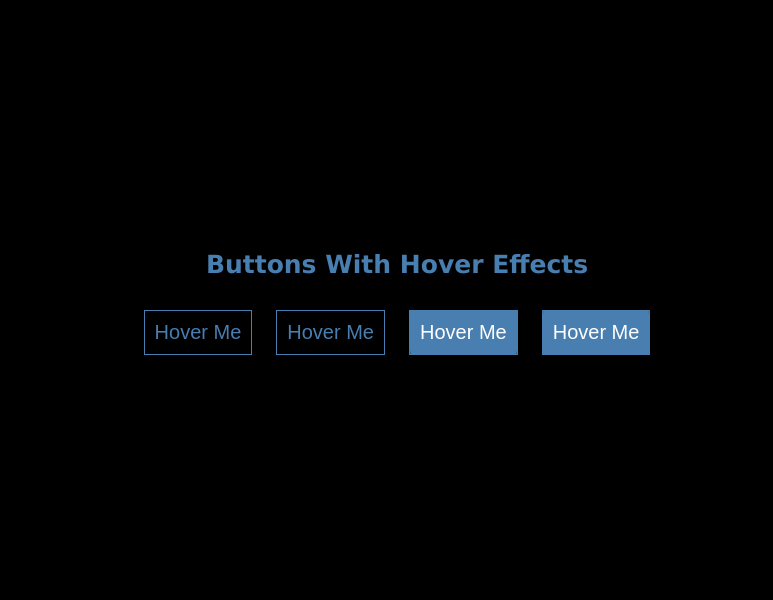
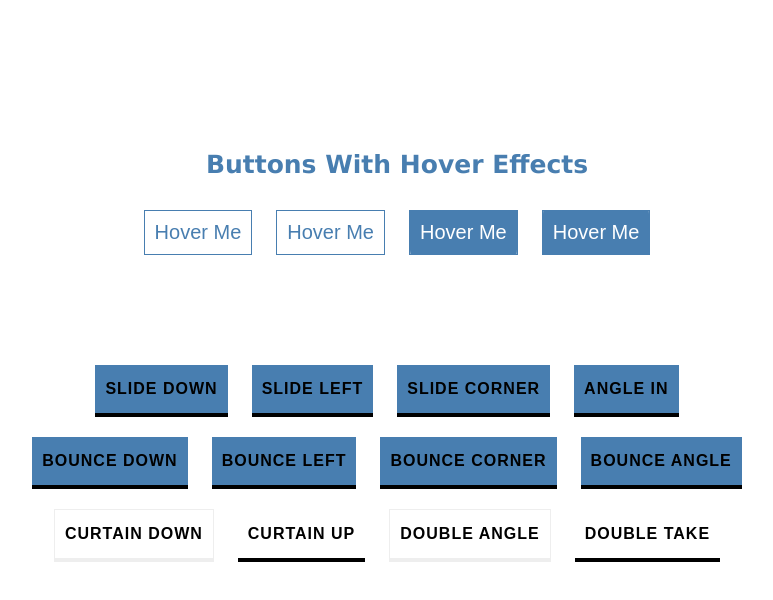
Before and after one commit to DavidKCoder/Buttons_Effect, a plain HTML site: page index.html in a window 1280 px wide. Shown: the whole page, without its empty margins (243-1016 px from the left). Drawn offline with Linux system fonts and the light colour scheme; a web font is replaced by a local one.

Commit message:
add(fix)

```diff
--- a/css/style.css
+++ b/css/style.css
@@ -1,12 +1,12 @@
 body {
    margin: 0;
    padding: 0;
-   background: #000;
+   background: rgb(255, 255, 255);
 }
 
 .container {
     text-align: center;
-    margin-top: 250px;
+    margin-top: 150px;
 }
 
 h2 {
@@ -73,3 +73,220 @@ h2 {
 .btn3:hover::before,.btn4:hover::before {
     height: 0%;
 }
+
+
+
+
+/* Second section */
+.container1 {
+    margin-top: 100px;
+
+    text-align: center;
+}
+
+.buttonfx{
+    color: black; /* button text color */
+    outline: none;
+    background: transparent;
+    border: none;
+    border-bottom: 4px solid #000000;
+    letter-spacing: 0.0625em;
+    padding: 8px 10px;
+    text-transform: uppercase;
+    font: bold 16px 'Bitter', sans-serif; /* use google font */
+    line-height: 2;
+    position: relative;
+      display: inline-block;
+    margin-right: 20px;
+    margin-bottom: 20px;
+    cursor: pointer;
+      text-decoration: none; /* remove underline if using A instead of BUTTON tag */
+    overflow: hidden;
+    transition: all .5s;
+  }
+
+  /* //// Default effect: Slide from Top  //// */
+
+  .buttonfx:before,
+  .buttonfx:after{
+    content: '';
+    position: absolute;
+    left: 0;
+    top: 0;
+    right: 0;
+    bottom: 0;
+    height: 100%;
+    background: #000000; /* onhover background color */
+    z-index: -1;
+    transform: translate3D(0,-100%,0); /* move elements above button so they don't appear initially */
+    transition: all .5s;
+  }
+
+  .buttonfx:before{
+    background: #487eb0; /* button default background color */
+    z-index: -2;
+    transform: translate3D(0,0,0);
+  }
+
+  .buttonfx:hover{
+      color: white;
+  }
+
+  .buttonfx:hover:after{
+    transform: translate3D(0,0,0);
+    transition: all .5s;
+  }
+
+  /* //// Slide Left  //// */
+
+  .slideleft:after{
+    top: 0;
+    z-index: -1;
+    transform: translate3D(-101%,0,0);
+  }
+
+  .slideleft:hover:after{
+    transform: translate3D(0,0,0);
+    transition: all .5s;
+  }
+
+  /* //// Slide Corner  //// */
+
+  .slidebottomleft:after{
+    transform: translate3D(-100%,100%,0);
+  }
+
+  .slidebottomleft:hover:after{
+      transform: translate3D(0,0,0);
+    transition: all .5s;
+  }
+
+  /* //// Angle In  //// */
+
+
+  .angleinleft:after{
+    width: 200%;
+    transform-origin: 0 bottom;
+    transform: translate3D(-50%,0,0) rotate(-50deg);
+  }
+
+  .angleinleft:hover:after{
+    transform: rotate(0deg);
+    transition: all .5s;
+  }
+
+  /* //// Curtain Down  //// */
+
+  .curtaindown{
+    border: 1px solid #eee;
+    border-bottom: 4px solid #eee;
+  }
+
+  .curtaindown:before,
+  .curtaindown:after{
+    background: #487eb0;
+    transform: translate3D(0,-100%,0);
+  }
+
+  .curtaindown:after{
+    transform: translate3D(0,100%,0);
+  }
+
+  .curtaindown:hover:before,
+  .curtaindown:hover:after{
+    transform: translate3D(0,-50%,0);
+    transition: all .5s;
+  }
+
+  .curtaindown:hover:after{
+    transform: translate3D(0,50%,0);
+  }
+
+  /* //// Curtain Up  //// */
+
+  .curtainup{
+    transform-style: preserve-3d;
+  }
+
+  .curtainup:before,
+  .curtainup:after{
+    transform-origin: center center;
+    transform: scale(1,0);
+  }
+
+
+  .curtainup:hover:before,
+  .curtainup:hover:after{
+    transform: scale(1);
+    border-radius: 0;
+  }
+
+  /* //// Double Angle In  //// */
+
+  .angleindouble{
+    border: 1px solid #eee;
+    border-bottom: 4px solid #eee;
+  }
+
+  .angleindouble:before{
+    top: 0;
+    left: 0;
+    width: 150%;
+    background: #487eb0;
+    transform-origin: 0 bottom;
+    transform:  translateX(-100%) rotate(-30deg);
+  }
+
+  .angleindouble:after{
+    top: 0;
+    left: auto;
+    right: 0;
+    width: 150%;
+    transform-origin: right bottom;
+    transform: translateX(100%) rotate(30deg);
+  }
+
+  .angleindouble:hover:before{
+    left: 0;
+    transform: rotate(0deg);
+    transition: all .5s;
+  }
+
+  .angleindouble:hover:after{
+    right: 0;
+    transform: rotate(0deg);
+    transition: all .5s;
+  }
+
+
+  /* //// Double Take  //// */
+
+  .doubletake:before,
+  .doubletake:after{
+    width: 200%;
+    background: #487eb0;
+    transform-origin: 0 bottom;
+    transform: translate3D(-50%,0,0) rotate(-50deg);
+  }
+
+  .doubletake:before{
+    opacity: .4;
+  }
+
+  .doubletake:hover:before,
+  .doubletake:hover:after{
+    transform: rotate(0deg);
+    transition: all .25s;
+  }
+
+  .doubletake:hover:after{
+    transition-delay: .25s;
+  }
+
+
+  /* #### Bounce classes #### */
+
+  .bouncein:hover:before,
+  .bouncein:hover:after{
+    transition-timing-function: cubic-bezier(0.52, 1.64, 0.37, 0.66) !important;
+  }
--- a/index.html
+++ b/index.html
@@ -21,5 +21,24 @@
       <button class="btn btn3">Hover Me</button>
       <button class="btn btn4">Hover Me</button>
     </div>
+
+    <div class="container1">
+      <button class="buttonfx" type="submit">Slide Down</button>
+      <button class="buttonfx slideleft">Slide Left</button>
+      <button class="buttonfx slidebottomleft">Slide Corner</button>
+      <button class="buttonfx angleinleft">Angle In</button>
+      <br />
+
+      <button class="buttonfx bouncein" type="submit">Bounce Down</button>
+      <button class="buttonfx slideleft bouncein">Bounce Left</button>
+      <button class="buttonfx slidebottomleft bouncein">Bounce Corner</button>
+      <button class="buttonfx angleinleft bouncein">Bounce Angle</button>
+
+      <br />
+      <button class="buttonfx curtaindown">Curtain Down</button>
+      <button class="buttonfx curtainup">Curtain Up</button>
+      <button class="buttonfx angleindouble" type="submit">Double Angle</button>
+      <button class="buttonfx doubletake">Double Take</button>
+    </div>
   </body>
 </html>
```
Also changed, not shown: 1 other file. Lines whose indentation alone changed are shown as unchanged.
